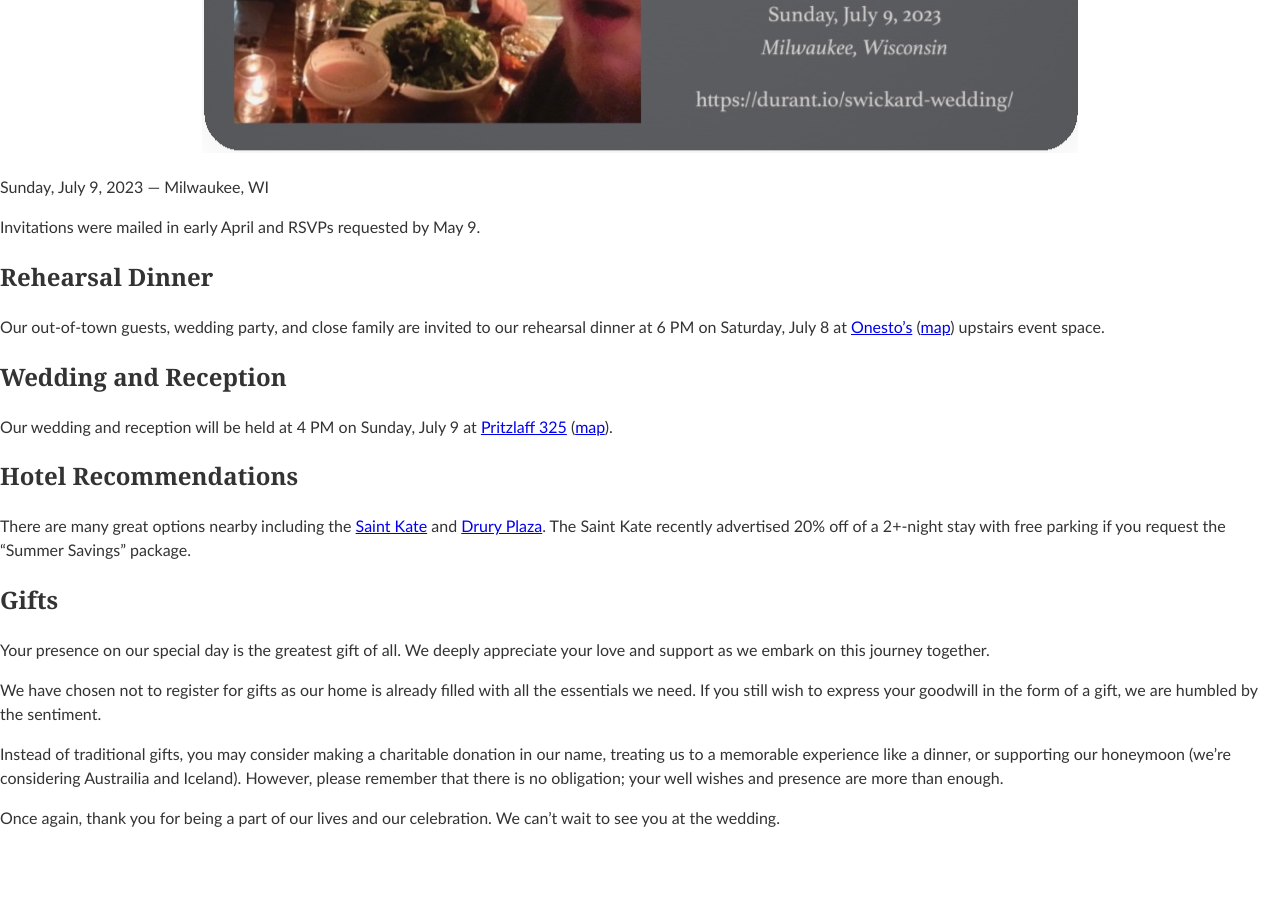
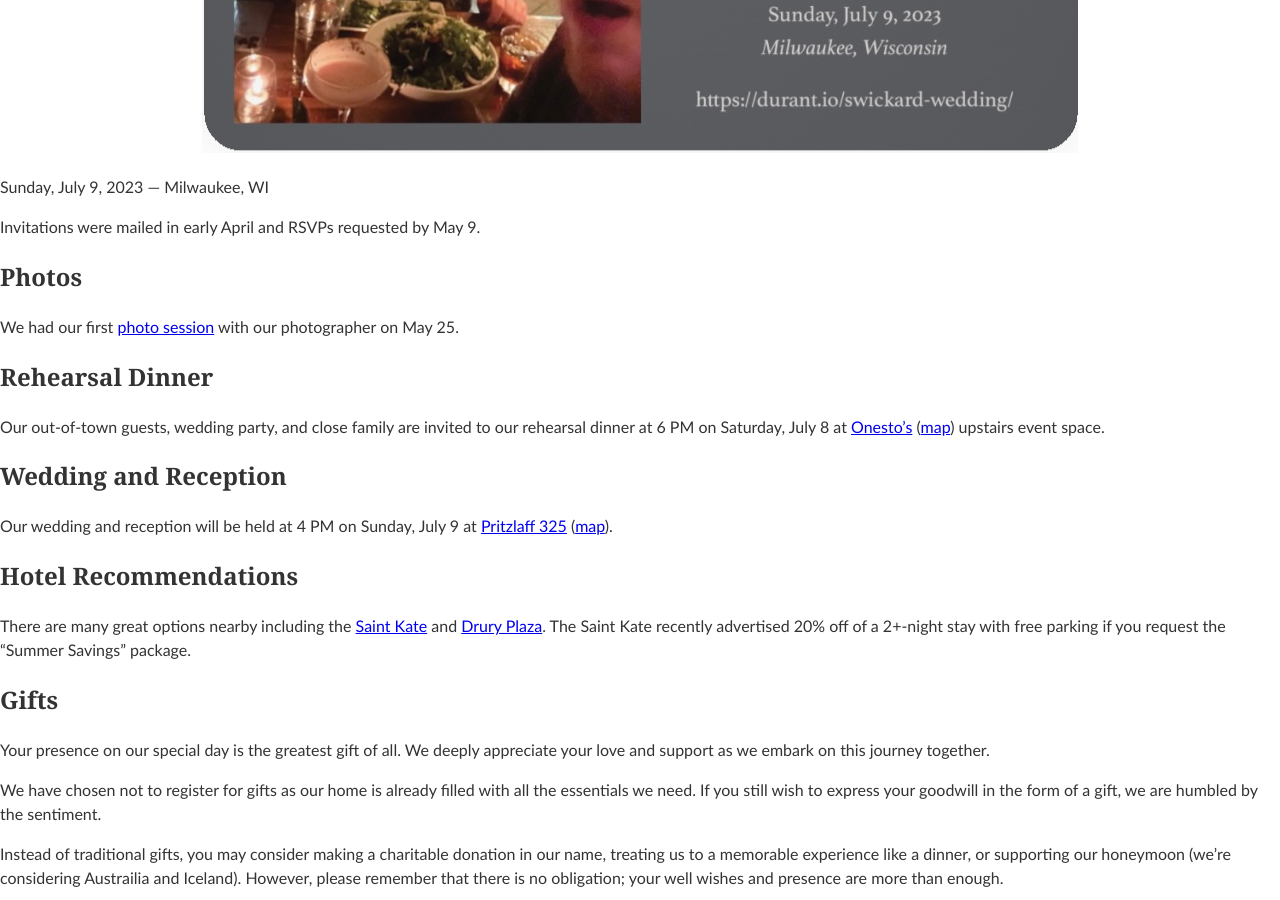
Before and after one commit to edurant/edurant.github.io, a Jekyll site: the page built from swickard-wedding/index.md, in a window 1280 px wide and 900 px high, scrolled down 613 px. Built offline with Jekyll 4.4.1, drawn with Linux system fonts in a browser that asks for light colours; our own code applies the rules of GitHub Pages for plain Markdown files; before the commit the page ends 1459 px from its top, so only the background shows below that.

Commit message:
wedding: engagement photo session photos link

```diff
--- a/swickard-wedding/index.md
+++ b/swickard-wedding/index.md
@@ -7,6 +7,10 @@ title: "Eric and Scott's Wedding"
 Sunday, July 9, 2023 — Milwaukee, WI
 
 Invitations were mailed in early April and RSVPs requested by May 9.
+
+## Photos
+
+We had our first [photo session](https://www.happygnomephotography.com/ClientGalleries/Eric-and-Scott/) with our photographer on May 25.
 
 ## Rehearsal Dinner
 
```
